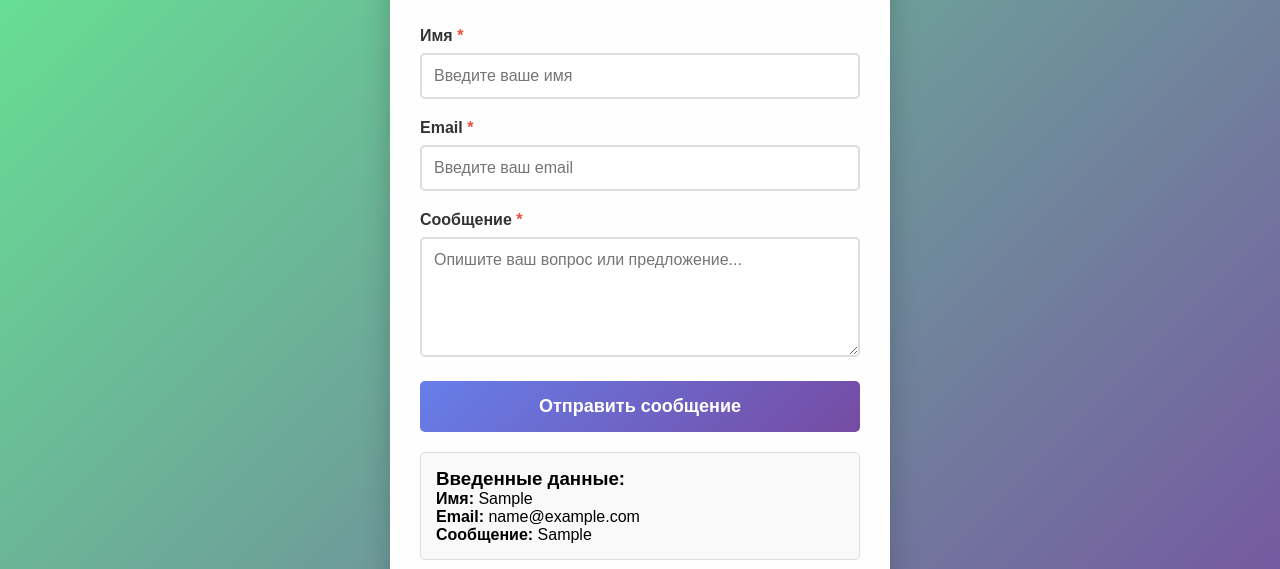
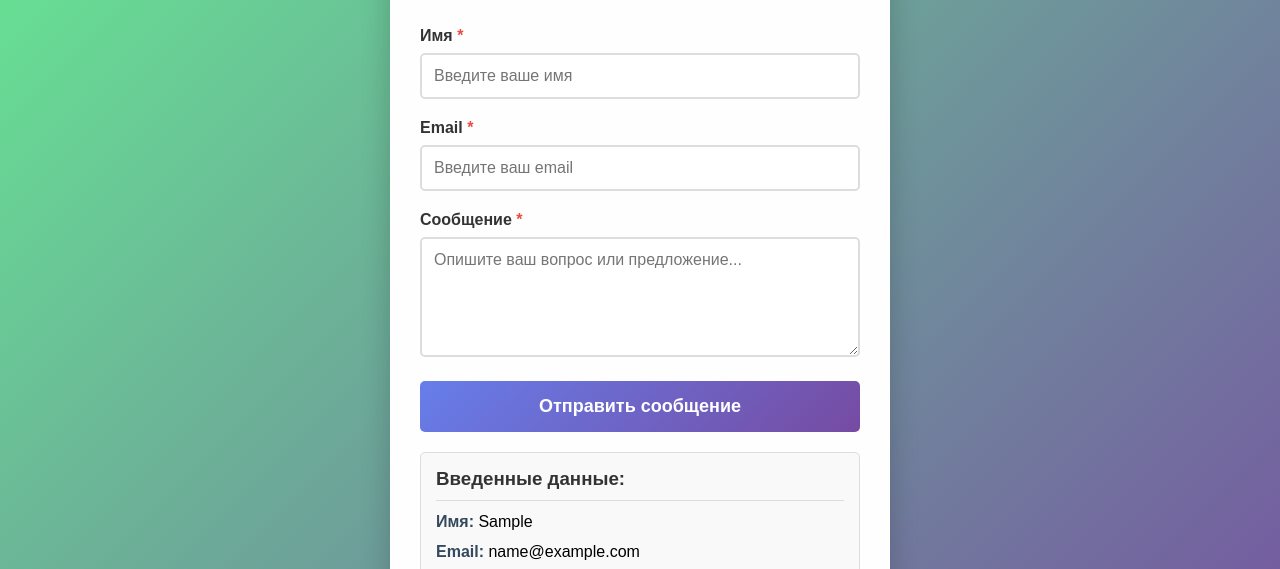
Before and after one commit to mutalimomarov5-code/omarov.githab.io, a plain HTML site: page page2.html in a window 1280 px wide. Both pictures are taken after typing "Sample", "name@example.com", "Sample" into the empty fields and a click on the button "Отправить сообщение". Shown: the part 171-740 px from the top of the page. Drawn offline with Linux system fonts and the light colour scheme.

Commit message:
Update page2.html

```diff
--- a/page2.html
+++ b/page2.html
@@ -4,7 +4,7 @@
     <meta charset="UTF-8">
     <meta name="viewport" content="width=device-width, initial-scale=1.0">
     <title>Форма обратной связи</title>
-    <script type="text/javascript" src="https://gc.kis.v2.scr.kaspersky-labs.com/FD126C42-EBFA-4E12-B309-BB3FDD723AC1/main.js?attr=R24Zz39OESY7hXaYbzseFzfdsFM7WZ16jpw9OhwTdBGofn0mKgLQUm6yfncc3-AjM0N5Kb0X8BcnTMJp9zwXvKN9vQsR-JHck-k1WbCdnGloWlOrH0cODS3vv3QaJRSn" charset="UTF-8"></script><style>
+    <style>
         * {
             margin: 0;
             padding: 0;
@@ -74,8 +74,7 @@
         }
 
         .form-group input,
-        .form-group textarea,
-        .form-group select {
+        .form-group textarea {
             width: 100%;
             padding: 12px;
             border: 2px solid #ddd;
@@ -85,8 +84,7 @@
         }
 
         .form-group input:focus,
-        .form-group textarea:focus,
-        .form-group select:focus {
+        .form-group textarea:focus {
             outline: none;
             border-color: #667eea;
         }
@@ -153,6 +151,32 @@
             color: #666;
         }
 
+        /* Стили для блока вывода данных */
+        #formDataOutput {
+            margin-top: 20px;
+            padding: 15px;
+            border: 1px solid #ddd;
+            border-radius: 5px;
+            background-color: #f9f9f9;
+            font-family: Arial, sans-serif;
+        }
+
+        #formDataOutput h3 {
+            margin-bottom: 10px;
+            color: #333;
+            border-bottom: 1px solid #ddd;
+            padding-bottom: 10px;
+        }
+
+        #formDataOutput p {
+            margin: 8px 0;
+            line-height: 1.4;
+        }
+
+        #formDataOutput strong {
+            color: #34495e;
+        }
+
         @media (max-width: 600px) {
             .container {
                 padding: 20px;
@@ -199,13 +223,15 @@
             ✅ Спасибо! Ваше сообщение успешно отправлено.
         </div>
 
+        <!-- Блок для вывода данных будет создаваться автоматически скриптом -->
+
         <div class="contact-info">
             <p>Вы также можете связаться со мной напрямую:</p>
-            <p>Email: mutalimomarov5@gmail.com</p>
+            <p>Email: example@email.com</p>
         </div>
     </div>
 
-    <!-- Подключаем внешний JavaScript файл -->
+    <!-- Подключаем JavaScript файл -->
     <script src="script.js"></script>
 </body>
 </html>
```
